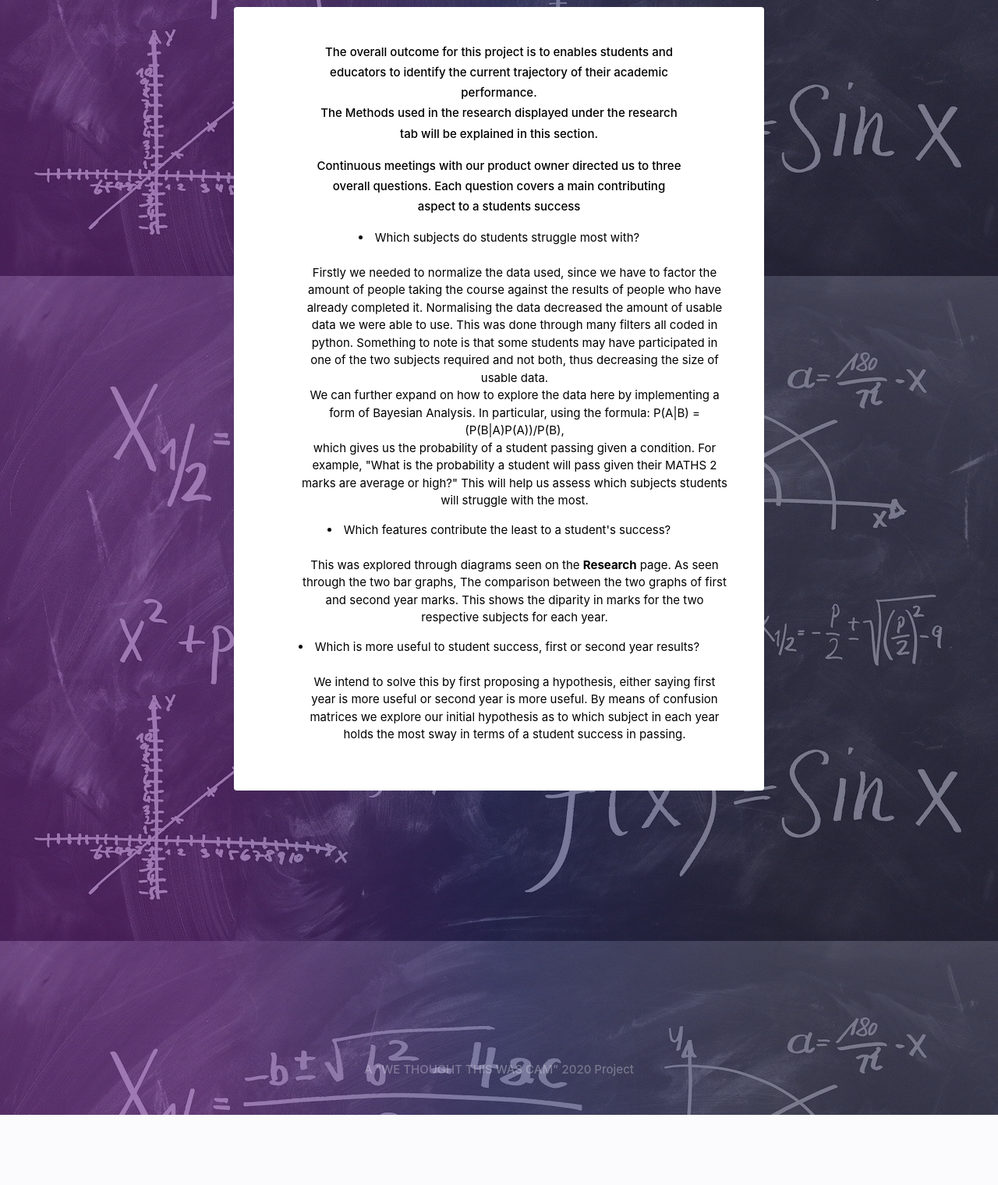
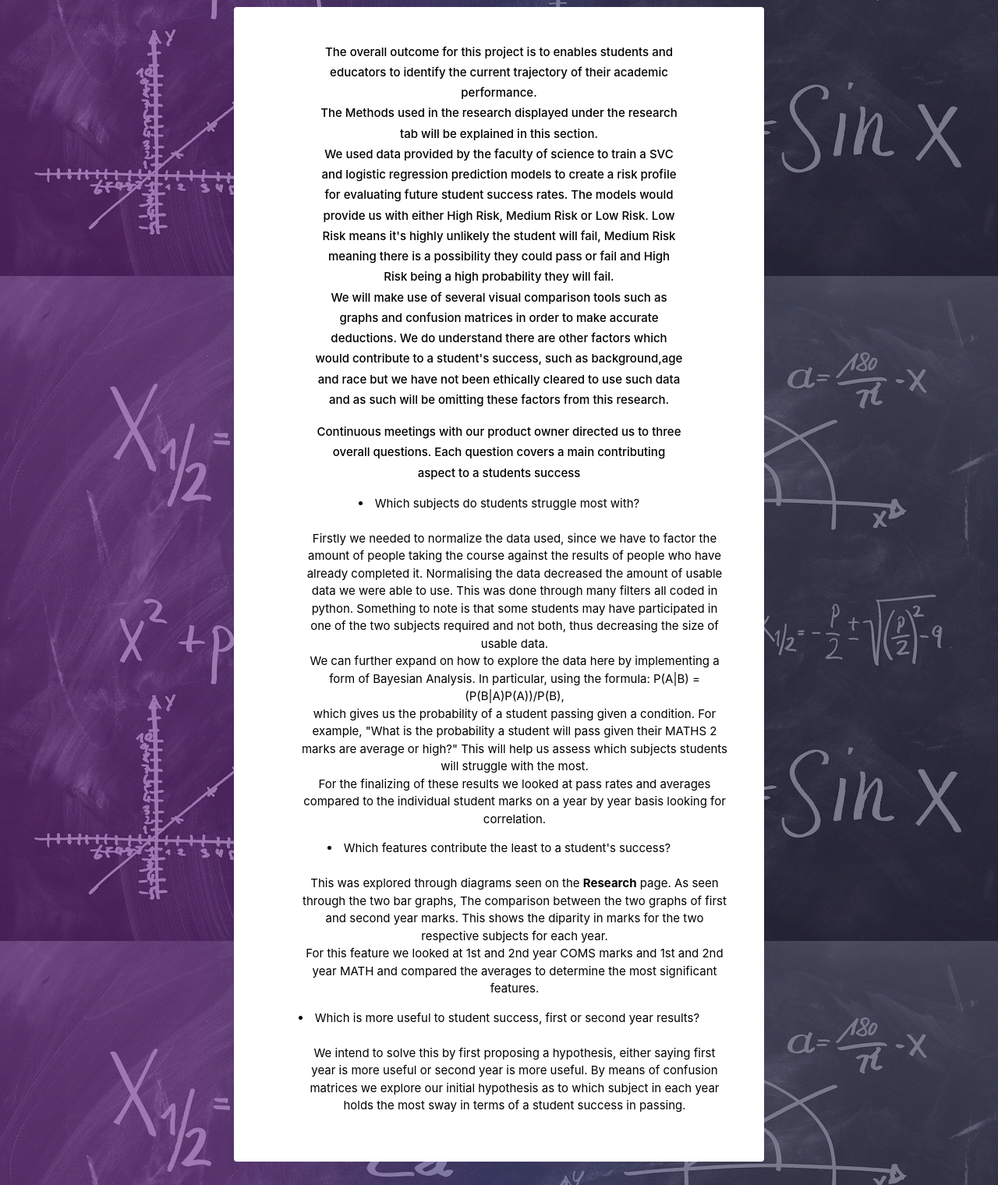
Before and after one commit to NicMuir/Software_Design_Project-2020, a Django app: template templates/student_predictor/RE.html in a window 1280 px wide. Shown: the part 499-2019 px from the top of the page at 78% size. Before the commit the page ends 1929 px from the top, so only its background shows below. Run offline with Django 3.2, Linux system fonts and the light colour scheme; the template is opened without the code that fills it, so the values that code supplies are empty; some libraries are stand-ins or nearby versions.

Commit message:
added content

```diff
--- a/templates/student_predictor/RE.html
+++ b/templates/student_predictor/RE.html
@@ -27,6 +27,14 @@
             <br>
         The Methods used in the research displayed under the research tab will be explained in this section.
             <br>
+        We used data provided by the faculty of science to train a SVC and logistic regression prediction models to create a risk profile for evaluating
+        future student success rates. The models would provide us with either High Risk, Medium Risk or Low Risk. Low Risk means it's highly unlikely
+        the student will fail, Medium Risk meaning there is a possibility they could pass or fail and High Risk being a high probability they will fail.
+            <br>
+        We will make use of several visual comparison tools such as graphs and confusion matrices in order to make accurate deductions.
+        We do understand there are other factors which would contribute to a student's success, such as background,age and race but we have not been
+        ethically cleared to use such data and as such will be omitting these factors from this research.
+            <br>
         </p>
 
         <p style = "font-size: 1em;">
@@ -46,6 +54,9 @@
                     <br>
                     which gives us the probability of a student passing given a condition. For example, "What is the probability a student will pass
                     given their MATHS 2 marks are average or high?" This will help us assess which subjects students will struggle with the most.
+                    <br>
+                    For the finalizing of these results we looked at pass rates and averages compared to the individual student marks on a year by year basis looking for
+                    correlation.
                 </ul>
         </li>
         <li>
@@ -55,7 +66,9 @@
                     This was explored through diagrams seen on the <b>Research</b> page.
                     As seen through the two bar graphs, The comparison between the two graphs of first and second year marks.
                     This shows the diparity in marks for the two respective subjects for each year.
-
+                    <br>
+                    For this feature we looked at 1st and 2nd year COMS marks and 1st and 2nd year MATH and compared the averages to determine the most
+                    significant features.
 
                 </ul>
         </li>
@@ -65,6 +78,8 @@
                     <br>
                     We intend to solve this by first proposing a hypothesis, either saying first year is more useful or second year is more useful.
                     By means of confusion matrices we explore our initial hypothesis as to which subject in each year holds the most sway in terms of a student success in passing.
+
+
                 </ul>
         </li>
 
```
